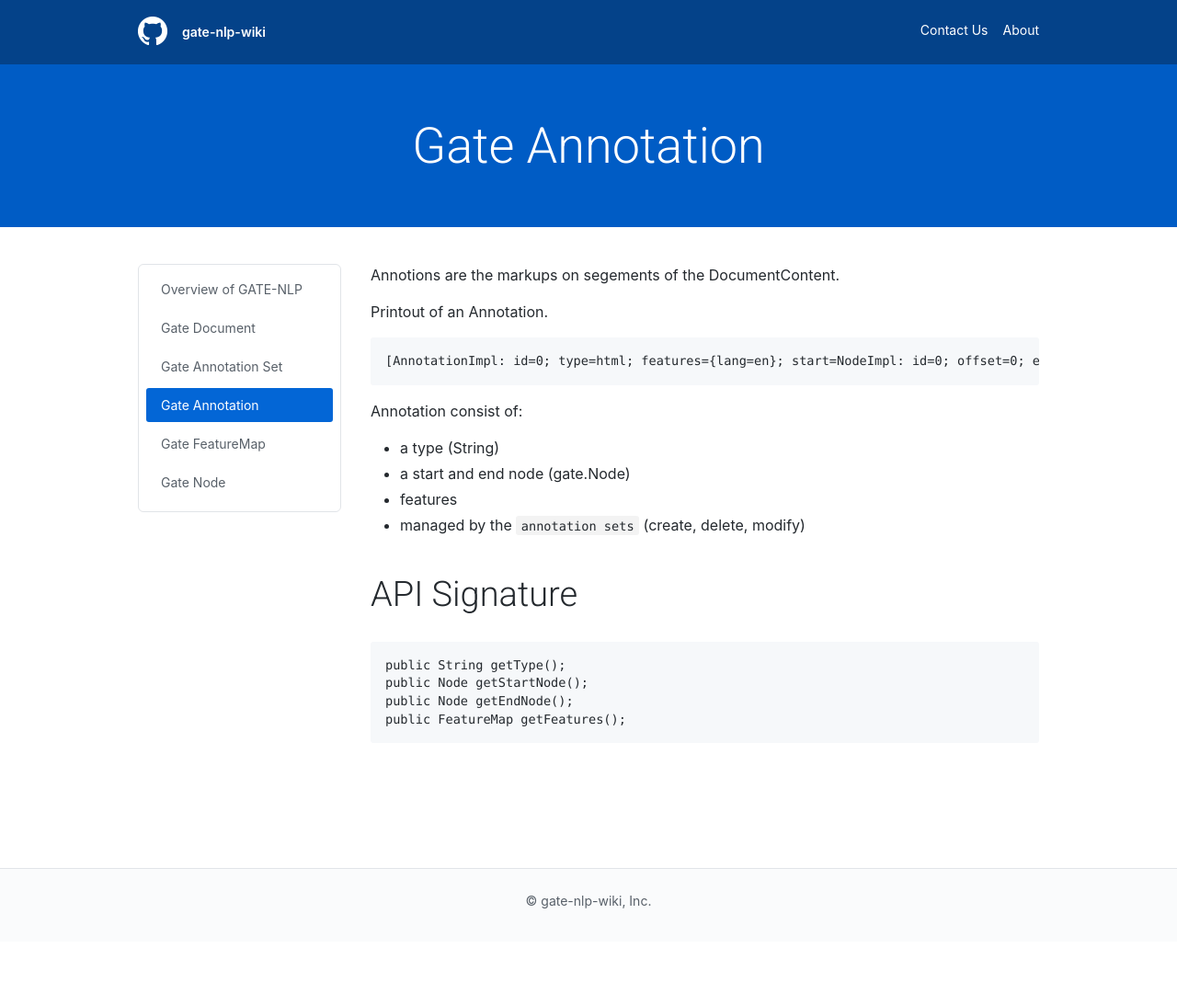
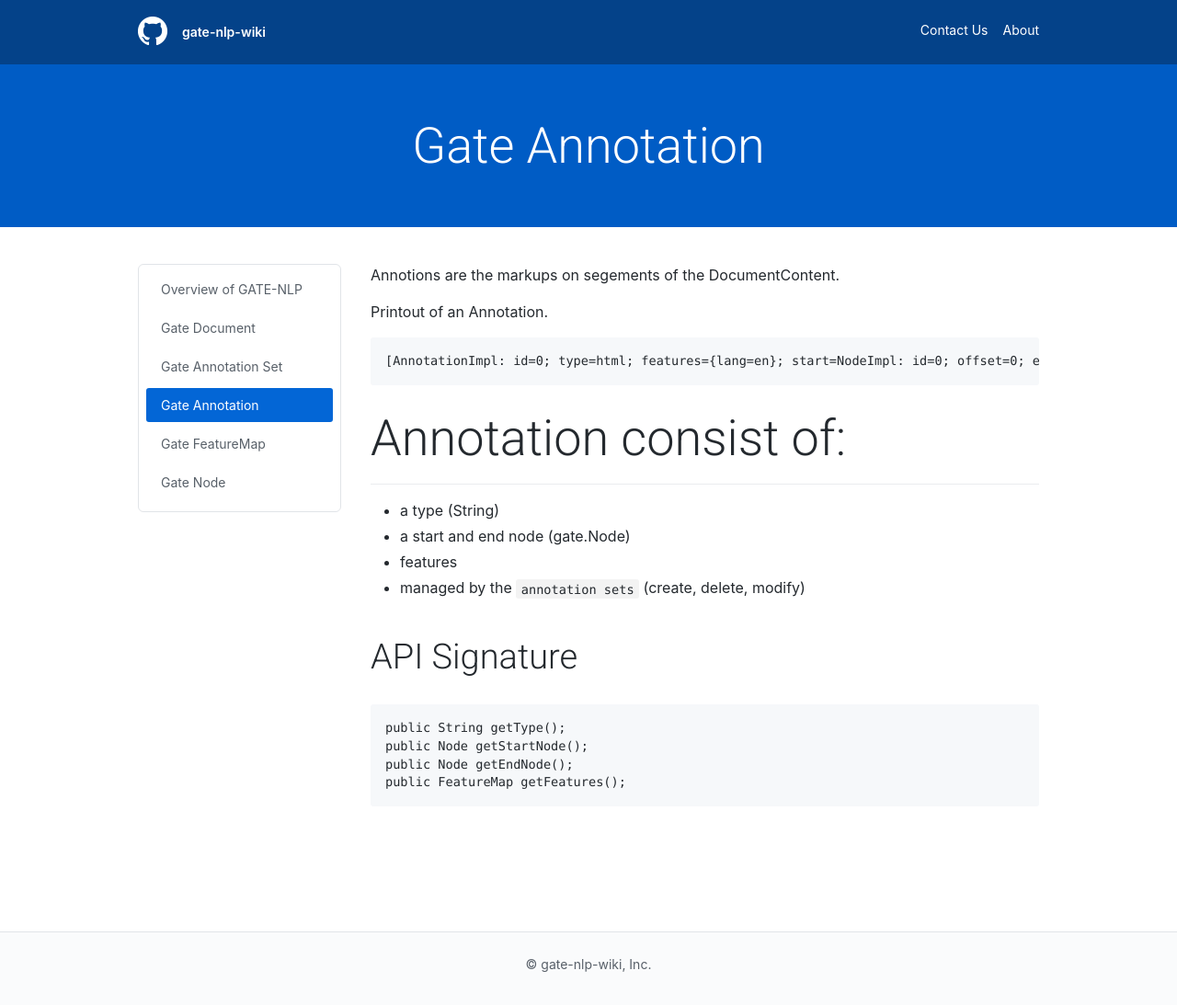
Before and after one commit to easimadi/gate-nlp-wiki, a Jekyll site: the page built from docs/_articles/1-overview-gate-nlp/3-gate-annotation.md, in a window 1280 px wide. Shown: the whole page at 92% size. Built offline with Jekyll 4.4.1, drawn with Linux system fonts in a browser that asks for light colours; before the commit the page ends 1024 px from its top, so only the background shows below that.

````diff
--- a/docs/_articles/1-overview-gate-nlp/3-gate-annotation.md
+++ b/docs/_articles/1-overview-gate-nlp/3-gate-annotation.md
@@ -9,7 +9,7 @@ Printout of an Annotation.
 [AnnotationImpl: id=0; type=html; features={lang=en}; start=NodeImpl: id=0; offset=0; end=NodeImpl: id=1; offset=2914]
 ```
 
-Annotation consist of:
+# Annotation consist of:
 * a type (String)
 * a start and end node (gate.Node)
 * features
````
